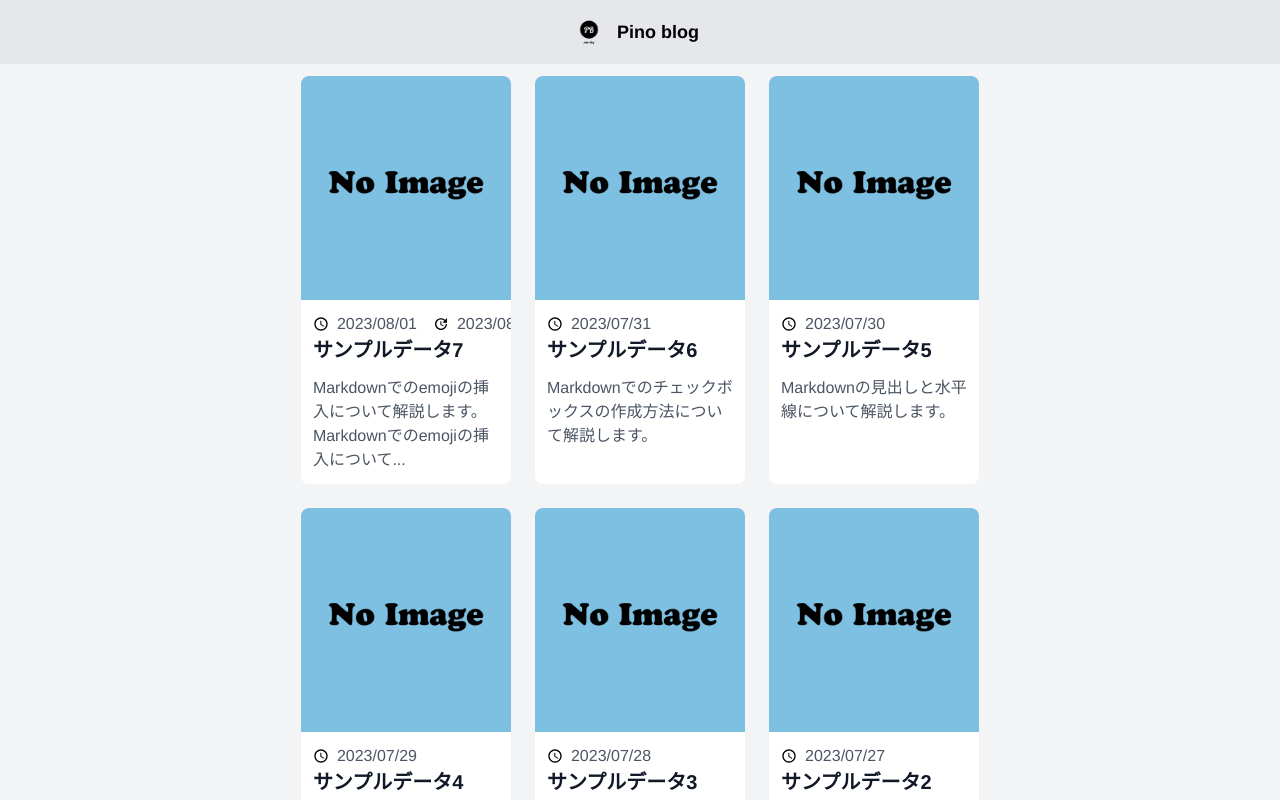
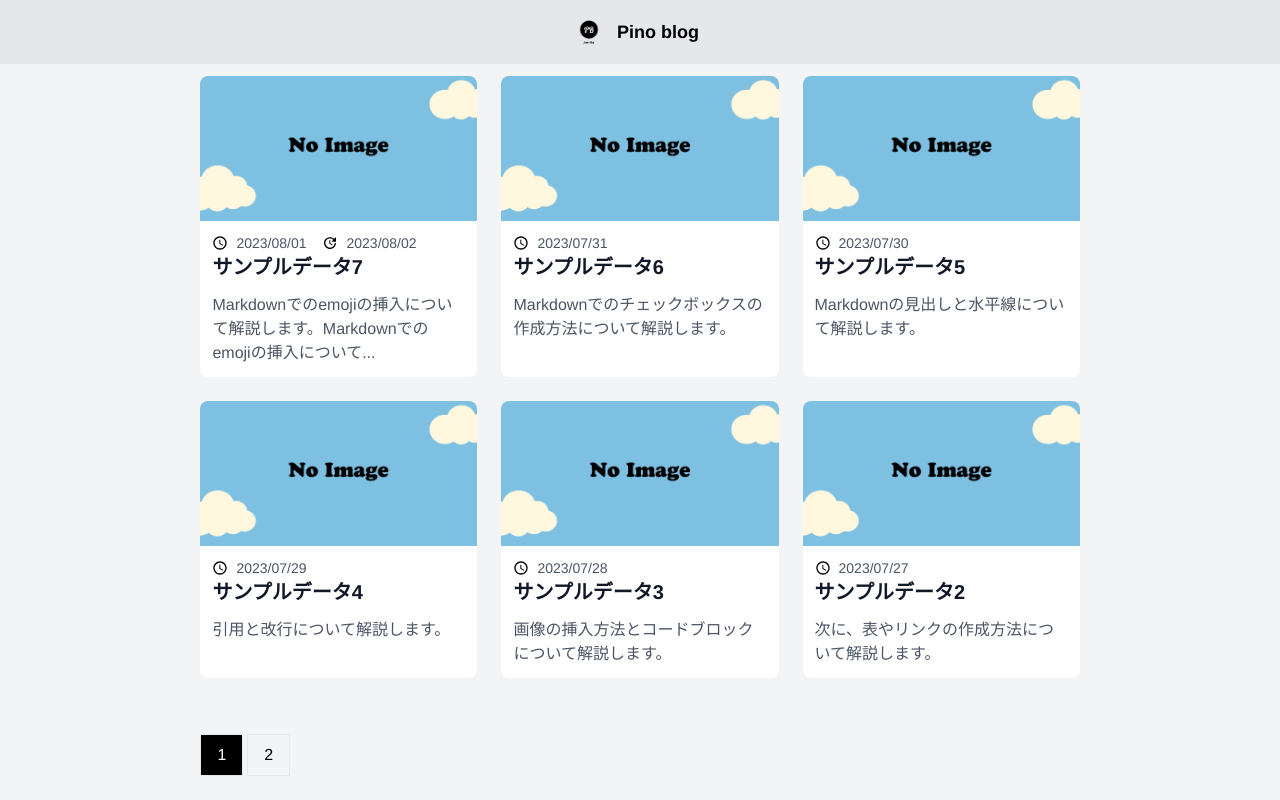
Before and after one commit to 0701pino/blog-sample, a Next.js app in the folder next_app/: page /page/1 in a window 1280 px wide. Shown: the top 800 px of the page. Built offline with nearby package versions, Linux system fonts and the light colour scheme.

Commit message:
デザイン修正

```diff
--- a/next_app/src/app/layout.tsx
+++ b/next_app/src/app/layout.tsx
@@ -20,7 +20,7 @@ const RootLayout: React.FC<{ children: React.ReactNode }> = ({ children }) => {
         <div className="flex flex-col min-h-screen bg-gray-100 ">
           <Header />
           <main className="m-3 flex flex-col items-center flex-1 ">
-            <div className="w-9/10 md:w-4/5 lg:w-3/5">{children} </div>
+            <div className="w-4/5 md:w-4/5 lg:w-7/10">{children} </div>
           </main>
           <Footer />
         </div>
--- a/next_app/src/app/page.tsx
+++ b/next_app/src/app/page.tsx
@@ -1,9 +1,10 @@
 import Image from "next/image";
 import { getTopPosts } from "@/lib/get-contents";
-import LatestPosts from "@/components/latest-posts";
+import Link from "next/link";
+import PostList from "@/components/post-list";
 
 const Home: React.FC = async () => {
-  const latestPosts = await getTopPosts();
+  const pagePosts = await getTopPosts();
   return (
     <div className="flex flex-col items-center">
       <Image
@@ -13,13 +14,15 @@ const Home: React.FC = async () => {
         height={378}
         className="max-w-[720px] w-[80vw] m-5"
       />
-      <div className="max-w-[90%] mb-6">
-        <LatestPosts latestPosts={latestPosts} />
+      <div className="mb-6">
+        <PostList posts={pagePosts} />
       </div>
-      {/* "View All Posts" button */}
-      <a href="/page/1" className="bg-indigo-600 text-white px-4 py-2 rounded hover:bg-indigo-700">
+      <Link
+        href="/page/1"
+        className="bg-indigo-600 text-white px-4 py-2 rounded hover:bg-indigo-700"
+      >
         すべての記事を見る
-      </a>
+      </Link>
     </div>
   );
 };
--- a/next_app/src/app/page/[page]/page.tsx
+++ b/next_app/src/app/page/[page]/page.tsx
@@ -1,18 +1,20 @@
 import Pagination from "@/components/pagination";
-import PagePosts from "@/components/page-posts";
+import PostList from "@/components/post-list";
 import { getPageContents } from "@/lib/get-contents";
 
-export default async function CurrentPage({ params }: { params: { page: string } }) {
+const CurrentPage = async ({ params }: { params: { page: string } }) => {
   const currentPage = Number.parseInt(params.page);
   const { pagePosts, maxPage } = await getPageContents(currentPage);
   return (
     <>
       <div className="flex flex-col items-center  ">
-        <div className="max-w-[90%]">
-          <PagePosts pagePosts={pagePosts} />
+        <div className="mb-6">
+          <PostList posts={pagePosts} />
         </div>
       </div>
       <Pagination maxPage={maxPage} currentPage={currentPage}></Pagination>
     </>
   );
-}
+};
+
+export default CurrentPage;
--- a/next_app/src/components/page-posts.tsx
+++ /dev/null
@@ -1,57 +0,0 @@
-import { PostData } from "@/types/post-data";
-import { MdAccessTime, MdUpdate } from "react-icons/md";
-
-import Image from "next/image";
-import { formatDate } from "@/lib/util";
-interface PagePostsProps {
-  pagePosts: PostData[];
-}
-
-const PagePosts: React.FC<PagePostsProps> = ({ pagePosts }) => {
-  return (
-    <div className="max-w-md mx-auto grid gap-6 lg:grid-cols-3 lg:max-w-7xl ">
-      {pagePosts.map((item) => (
-        <a
-          key={item.slug}
-          href={"/post/" + item.slug}
-          className="flex flex-col rounded-lg bg-white overflow-hidden hover:shadow-lg focus:outline-none focus:ring-2 focus:ring-indigo-600"
-        >
-          <div className="flex flex-col-reverse">
-            <div className="flex-1">
-              <div className="p-3">
-                <div className="flex space-x-4 items-center">
-                  <div className="flex items-center space-x-2">
-                    <MdAccessTime />
-                    <p className="text-base text-gray-600">{formatDate(item.createdAt)}</p>
-                  </div>
-                  {item.updatedAt && item.createdAt !== item.updatedAt && (
-                    <div className="flex items-center space-x-2">
-                      <MdUpdate />
-                      <p className="text-base text-gray-600">{formatDate(item.updatedAt)}</p>
-                    </div>
-                  )}
-                </div>
-                <h3 className="text-xl font-bold text-gray-900">{item.title}</h3>
-                <p className="mt-3 text-base text-gray-600">
-                  {item.description && item.description?.length > 50
-                    ? `${item.description?.substring(0, 50)}...`
-                    : item.description}
-                </p>
-              </div>
-            </div>
-            <div className="relative h-48 w-full object-cover sm:h-56">
-              <Image
-                src={item.image ? `/images/${item.image}` : "/images/no-image.png"}
-                alt=""
-                className="object-cover"
-                fill
-                sizes="100vw" />
-            </div>
-          </div>
-        </a>
-      ))}
-    </div>
-  );
-};
-
-export default PagePosts;
--- a/next_app/src/components/latest-posts.tsx
+++ b/next_app/src/components/post-list.tsx
@@ -3,31 +3,32 @@ import { MdAccessTime, MdUpdate } from "react-icons/md";
 import Image from "next/image";
 import { formatDate } from "@/lib/util";
 
-interface LatestPostsProps {
-  latestPosts: PostData[];
+interface PostListProps {
+  posts: PostData[];
 }
 
-const LatestPosts: React.FC<LatestPostsProps> = ({ latestPosts }) => {
+const PostList: React.FC<PostListProps> = ({ posts: posts }) => {
   return (
-    <div className="max-w-md mx-auto grid gap-6 lg:grid-cols-3 lg:max-w-7xl ">
-      {latestPosts.map((item) => (
+    <div className="mx-auto grid gap-6 lg:grid-cols-3 ">
+      {posts.map((item) => (
         <a
           key={item.slug}
           href={"/post/" + item.slug}
           className="flex flex-col rounded-lg bg-white overflow-hidden hover:shadow-lg focus:outline-none focus:ring-2 focus:ring-indigo-600"
+          style={{ height: "auto" }}
         >
-          <div className="flex flex-col-reverse">
+          <div className="flex flex-col-reverse" style={{ height: "auto" }}>
             <div className="flex-1">
               <div className="p-3">
                 <div className="flex space-x-4 items-center">
                   <div className="flex items-center space-x-2">
                     <MdAccessTime />
-                    <p className="text-base text-gray-600">{formatDate(item.createdAt)}</p>
+                    <p className="text-sm text-gray-600">{formatDate(item.createdAt)}</p>
                   </div>
                   {item.updatedAt && item.createdAt !== item.updatedAt && (
                     <div className="flex items-center space-x-2">
                       <MdUpdate />
-                      <p className="text-base text-gray-600">{formatDate(item.updatedAt)}</p>
+                      <p className="text-sm text-gray-600">{formatDate(item.updatedAt)}</p>
                     </div>
                   )}
                 </div>
@@ -39,13 +40,15 @@ const LatestPosts: React.FC<LatestPostsProps> = ({ latestPosts }) => {
                 </p>
               </div>
             </div>
-            <div className="relative h-48 w-full object-cover sm:h-56">
+            <div className="relative w-full">
               <Image
                 src={item.image ? `/images/${item.image}` : "/images/no-image.png"}
                 alt=""
-                className="object-cover"
-                fill
-                sizes="100vw" />
+                className="object-cover w-full"
+                layout="responsive"
+                width={720}
+                height={378}
+              />
             </div>
           </div>
         </a>
@@ -54,4 +57,4 @@ const LatestPosts: React.FC<LatestPostsProps> = ({ latestPosts }) => {
   );
 };
 
-export default LatestPosts;
+export default PostList;
--- a/next_app/tailwind.config.js
+++ b/next_app/tailwind.config.js
@@ -5,6 +5,12 @@ module.exports = {
     "./src/components/**/*.{js,ts,jsx,tsx,mdx}",
     "./src/app/**/*.{js,ts,jsx,tsx,mdx}",
   ],
-  theme: {},
+  theme: {
+    extend: {
+      spacing: {
+        "7/10": "70%",
+      },
+    },
+  },
   plugins: [],
 };
```
